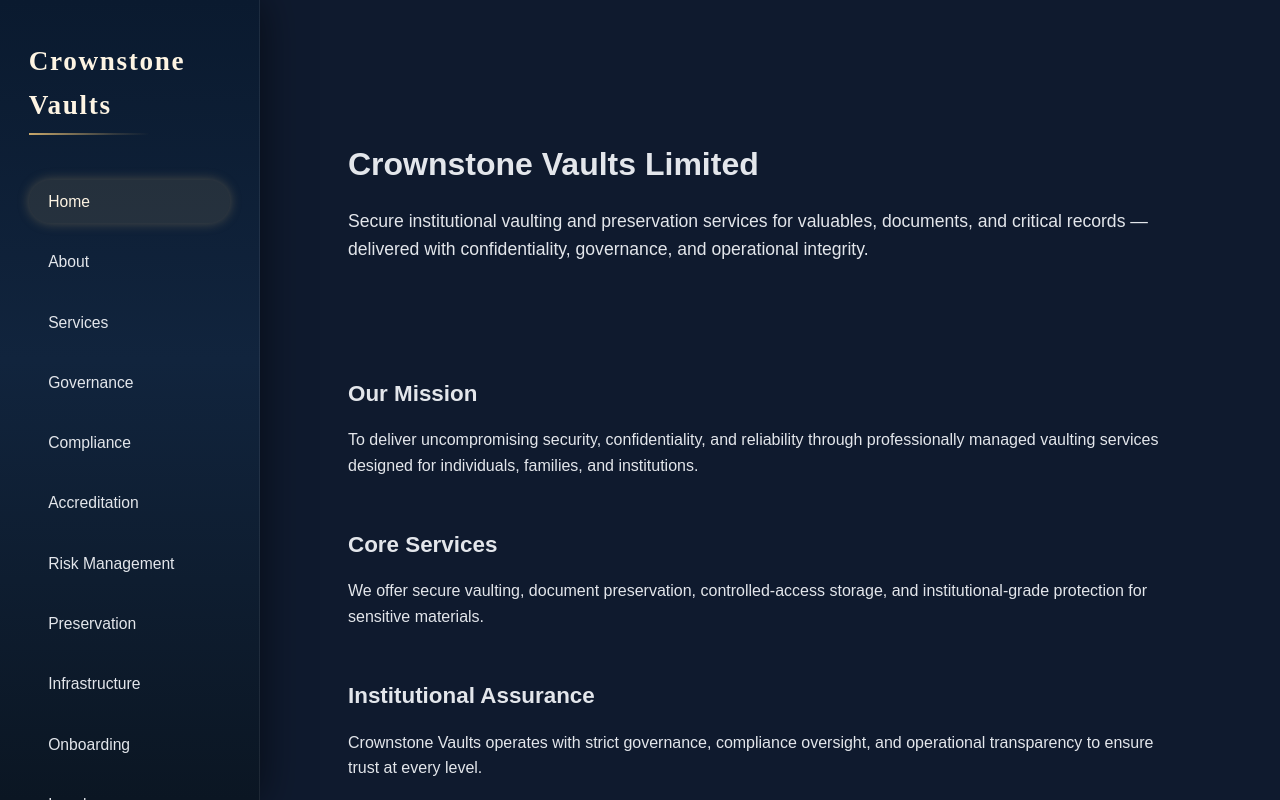
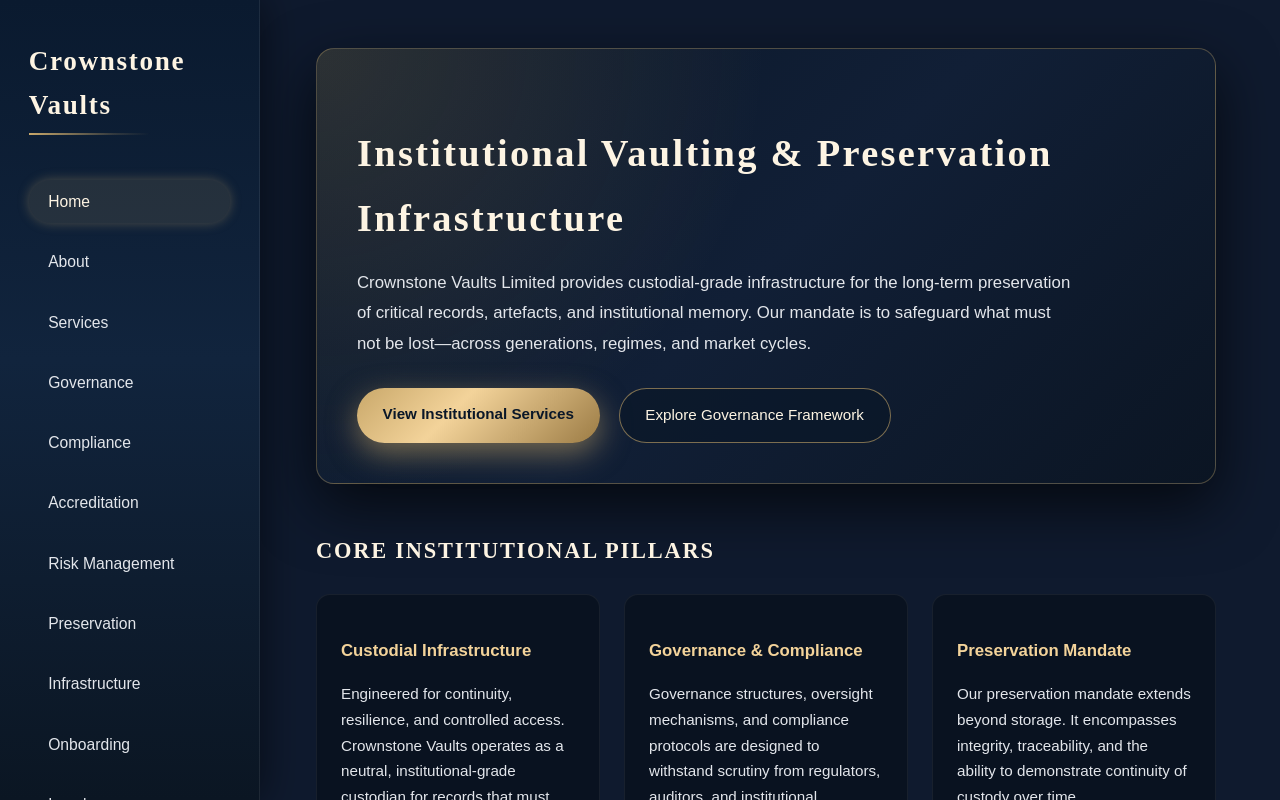
Before and after one commit to soulnlite/crownstone-vaults, a Next.js app: page / in a window 1280 px wide. Built offline with nearby package versions, Linux system fonts and the light colour scheme.

Commit message:
HomePage upgrade

```diff
--- a/app/page.tsx
+++ b/app/page.tsx
@@ -1,58 +1,215 @@
 export default function HomePage() {
   return (
-    <main
-      style={{
-        padding: "2rem",
-        maxWidth: "900px",
-        margin: "0 auto",
-        lineHeight: 1.6,
-      }}
-    >
+    <div style={{ color: "#E3E6EB" }}>
       {/* Hero Section */}
       <section
         style={{
-          marginBottom: "4rem",
-          padding: "2rem 0",
+          marginBottom: "3rem",
+          padding: "2.5rem 2.5rem",
+          borderRadius: "18px",
+          background:
+            "radial-gradient(circle at top left, rgba(201,168,106,0.18) 0%, transparent 45%), linear-gradient(135deg, #0A1728 0%, #111F36 50%, #0B1523 100%)",
+          boxShadow: "0 22px 60px rgba(0,0,0,0.65)",
+          border: "1px solid rgba(201,168,106,0.35)",
         }}
       >
-        <h1 style={{ marginBottom: "1rem", fontSize: "2rem" }}>
-          Crownstone Vaults Limited
+        <h1
+          style={{
+            fontFamily: "Merriweather, serif",
+            fontSize: "2.4rem",
+            marginBottom: "1rem",
+            letterSpacing: "0.06em",
+            color: "#FDF4E3",
+          }}
+        >
+          Institutional Vaulting & Preservation Infrastructure
         </h1>
-        <p style={{ fontSize: "1.1rem" }}>
-          Secure institutional vaulting and preservation services for valuables,
-          documents, and critical records — delivered with confidentiality,
-          governance, and operational integrity.
+        <p
+          style={{
+            fontSize: "1.05rem",
+            lineHeight: "1.8",
+            maxWidth: "720px",
+            marginBottom: "1.8rem",
+          }}
+        >
+          Crownstone Vaults Limited provides custodial-grade infrastructure for the long-term
+          preservation of critical records, artefacts, and institutional memory. Our mandate is
+          to safeguard what must not be lost—across generations, regimes, and market cycles.
         </p>
+
+        <div style={{ display: "flex", gap: "1.2rem", flexWrap: "wrap" }}>
+          <a
+            href="/services"
+            style={{
+              padding: "0.85rem 1.6rem",
+              borderRadius: "999px",
+              background:
+                "linear-gradient(135deg, #C9A86A 0%, #F3D39A 40%, #9C7C45 100%)",
+              color: "#0A1728",
+              fontWeight: 600,
+              fontSize: "0.95rem",
+              textDecoration: "none",
+              boxShadow: "0 10px 30px rgba(201,168,106,0.55)",
+            }}
+          >
+            View Institutional Services
+          </a>
+          <a
+            href="/governance"
+            style={{
+              padding: "0.85rem 1.6rem",
+              borderRadius: "999px",
+              border: "1px solid rgba(201,168,106,0.6)",
+              color: "#FDF4E3",
+              fontWeight: 500,
+              fontSize: "0.95rem",
+              textDecoration: "none",
+              background: "rgba(10,23,40,0.7)",
+            }}
+          >
+            Explore Governance Framework
+          </a>
+        </div>
       </section>
 
-      {/* Mission */}
+      {/* Three Pillars */}
       <section style={{ marginBottom: "3rem" }}>
-        <h2 style={{ marginBottom: "0.5rem" }}>Our Mission</h2>
-        <p>
-          To deliver uncompromising security, confidentiality, and reliability
-          through professionally managed vaulting services designed for
-          individuals, families, and institutions.
-        </p>
+        <h2
+          style={{
+            fontFamily: "Merriweather, serif",
+            fontSize: "1.4rem",
+            marginBottom: "1.5rem",
+            letterSpacing: "0.08em",
+            textTransform: "uppercase",
+            color: "#FDF4E3",
+          }}
+        >
+          Core Institutional Pillars
+        </h2>
+
+        <div
+          style={{
+            display: "grid",
+            gridTemplateColumns: "repeat(auto-fit, minmax(240px, 1fr))",
+            gap: "1.5rem",
+          }}
+        >
+          <div
+            style={{
+              padding: "1.6rem 1.5rem",
+              borderRadius: "14px",
+              background: "rgba(9,18,32,0.9)",
+              border: "1px solid rgba(255,255,255,0.06)",
+            }}
+          >
+            <h3
+              style={{
+                fontSize: "1.05rem",
+                marginBottom: "0.6rem",
+                color: "#F3D39A",
+              }}
+            >
+              Custodial Infrastructure
+            </h3>
+            <p style={{ fontSize: "0.95rem", lineHeight: "1.7" }}>
+              Engineered for continuity, resilience, and controlled access. Crownstone Vaults
+              operates as a neutral, institutional-grade custodian for records that must remain
+              intact beyond operational cycles.
+            </p>
+          </div>
+
+          <div
+            style={{
+              padding: "1.6rem 1.5rem",
+              borderRadius: "14px",
+              background: "rgba(9,18,32,0.9)",
+              border: "1px solid rgba(255,255,255,0.06)",
+            }}
+          >
+            <h3
+              style={{
+                fontSize: "1.05rem",
+                marginBottom: "0.6rem",
+                color: "#F3D39A",
+              }}
+            >
+              Governance & Compliance
+            </h3>
+            <p style={{ fontSize: "0.95rem", lineHeight: "1.7" }}>
+              Governance structures, oversight mechanisms, and compliance protocols are designed
+              to withstand scrutiny from regulators, auditors, and institutional stakeholders.
+            </p>
+          </div>
+
+          <div
+            style={{
+              padding: "1.6rem 1.5rem",
+              borderRadius: "14px",
+              background: "rgba(9,18,32,0.9)",
+              border: "1px solid rgba(255,255,255,0.06)",
+            }}
+          >
+            <h3
+              style={{
+                fontSize: "1.05rem",
+                marginBottom: "0.6rem",
+                color: "#F3D39A",
+              }}
+            >
+              Preservation Mandate
+            </h3>
+            <p style={{ fontSize: "0.95rem", lineHeight: "1.7" }}>
+              Our preservation mandate extends beyond storage. It encompasses integrity,
+              traceability, and the ability to demonstrate continuity of custody over time.
+            </p>
+          </div>
+        </div>
       </section>
 
-      {/* Core Services */}
-      <section style={{ marginBottom: "3rem" }}>
-        <h2 style={{ marginBottom: "0.5rem" }}>Core Services</h2>
-        <p>
-          We offer secure vaulting, document preservation, controlled-access
-          storage, and institutional-grade protection for sensitive materials.
+      {/* Onboarding / Next Steps */}
+      <section>
+        <h2
+          style={{
+            fontFamily: "Merriweather, serif",
+            fontSize: "1.4rem",
+            marginBottom: "1rem",
+            letterSpacing: "0.08em",
+            textTransform: "uppercase",
+            color: "#FDF4E3",
+          }}
+        >
+          Institutional Onboarding
+        </h2>
+        <p
+          style={{
+            fontSize: "0.98rem",
+            lineHeight: "1.8",
+            maxWidth: "780px",
+            marginBottom: "1.6rem",
+          }}
+        >
+          Crownstone Vaults engages with institutions through a structured onboarding process,
+          beginning with an assessment of preservation needs, governance requirements, and
+          regulatory expectations. Each engagement is configured to align with the institution’s
+          risk appetite and oversight model.
         </p>
+
+        <a
+          href="/contact"
+          style={{
+            padding: "0.8rem 1.5rem",
+            borderRadius: "999px",
+            border: "1px solid rgba(201,168,106,0.7)",
+            color: "#FDF4E3",
+            fontWeight: 500,
+            fontSize: "0.95rem",
+            textDecoration: "none",
+            background: "rgba(10,23,40,0.85)",
+          }}
+        >
+          Initiate Institutional Contact
+        </a>
       </section>
-
-      {/* Institutional Assurance */}
-      <section style={{ marginBottom: "3rem" }}>
-        <h2 style={{ marginBottom: "0.5rem" }}>Institutional Assurance</h2>
-        <p>
-          Crownstone Vaults operates with strict governance, compliance
-          oversight, and operational transparency to ensure trust at every
-          level.
-        </p>
-      </section>
-    </main>
+    </div>
   );
 }
```
